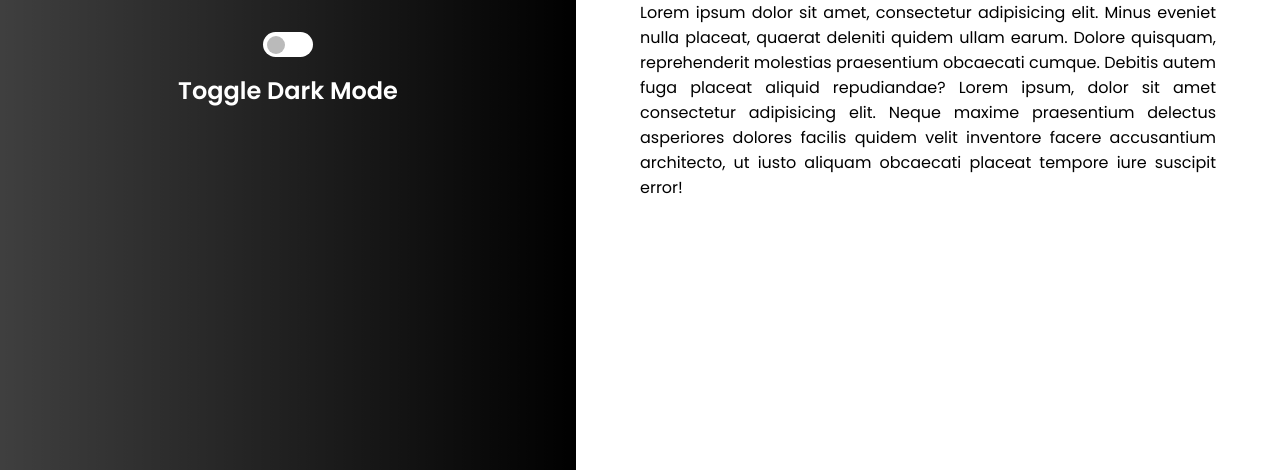
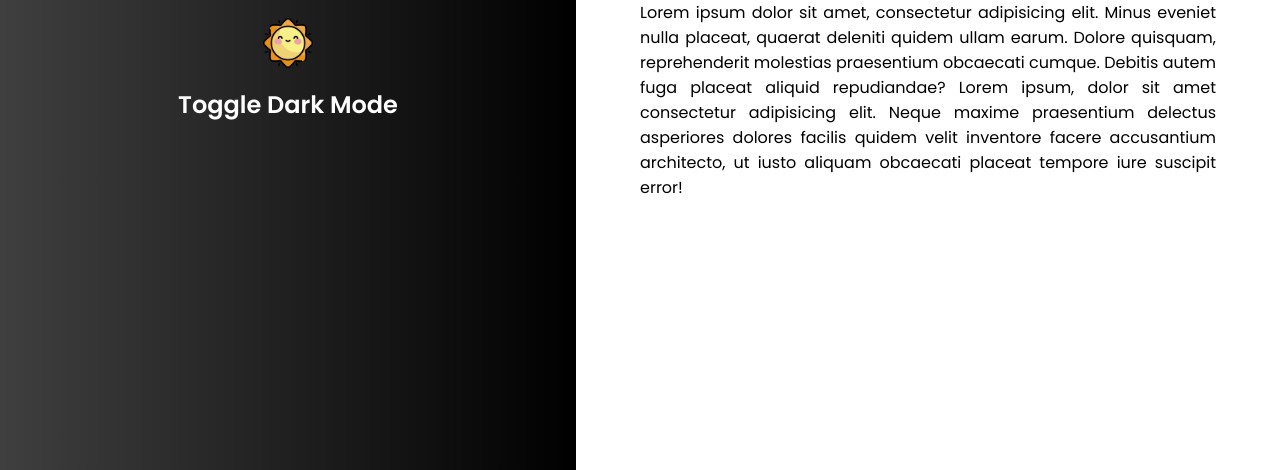
Before and after one commit to MateoCourmont/Stack_basis_training, a plain HTML site: page Theme_Switch/index.html in a window 1280 px wide. Shown: the part 330-800 px from the top of the page. Drawn offline with Linux system fonts and the light colour scheme.

Commit message:
commit - Theme Switch - button changes

```diff
--- a/Theme_Switch/index.html
+++ b/Theme_Switch/index.html
@@ -10,10 +10,9 @@
   <body>
     <main>
       <div id="left-div">
-        <label class="switch">
-          <input type="checkbox" id="darkModeToggle" />
-          <span class="slider"></span>
-        </label>
+        <button id="themeToggle">
+          <img id="themeIcon" src="img/soleil.png" alt="Mode Clair" />
+        </button>
         <p id="statusText">Toggle Dark Mode</p>
       </div>
       <div id="right-div">
--- a/Theme_Switch/script.js
+++ b/Theme_Switch/script.js
@@ -1,13 +1,19 @@
-document.getElementById("darkModeToggle").addEventListener("change", function() {
+document.getElementById("themeToggle").addEventListener("click", function() {
     var right = document.getElementById("right-div");
     var left = document.getElementById("left-div");
     right.classList.toggle("dark-mode");
     left.classList.toggle("dark-mode");
 
+    var themeIcon = document.getElementById("themeIcon");
     var statusText = document.getElementById("statusText");
-    if (this.checked) {
+
+    if (right.classList.contains("dark-mode")) {
+        themeIcon.src = "img/soleil.png";
+        themeIcon.alt = "Mode Sombre";
         statusText.textContent = "Toggle Light Mode";
     } else {
+        themeIcon.src = "img/lune.png";
+        themeIcon.alt = "Mode Clair";
         statusText.textContent = "Toggle Dark Mode";
     }
  })
--- a/Theme_Switch/style.css
+++ b/Theme_Switch/style.css
@@ -33,22 +33,6 @@ main {
   color: black;
 }
 
-#left-div button {
-  color: white;
-  background: none;
-  border: none;
-  font-size: 1.5rem;
-  font-weight: 600;
-  cursor: pointer;
-  transition: all 0.2s ease-in-out;
-  padding: 0.8em;
-}
-
-#left-div button:hover {
-  background: white;
-  color: black;
-}
-
 #left-div.dark-mode {
   background: linear-gradient(to right, #c5c5c5d4, #ffffff);
 }
@@ -74,49 +58,21 @@ main {
   color: white;
 }
 
-.switch {
-  position: relative;
-  display: inline-block;
-  width: 50px;
-  height: 25px;
+#themeToggle {
+  background: none;
+  border: none;
+  padding: none;
+  cursor: pointer;
 }
 
-.switch input {
-  opacity: 0;
-  width: 0;
-  height: 0;
+#themeIcon {
+  height: 50px;
+  width: 50px;
+  transition: transform 0.2s ease-in-out, opacity 0.2s ease-in-out;
 }
 
-.slider {
-  position: absolute;
-  cursor: pointer;
-  top: 0;
-  left: 0;
-  right: 0;
-  bottom: 0;
-  background-color: #ffffff;
-  border-radius: 25px;
-  transition: 0.4s;
-}
-
-.slider::before {
-  position: absolute;
-  content: "";
-  height: 18px;
-  width: 18px;
-  left: 4px;
-  bottom: 3.5px;
-  background-color: #bababa;
-  border-radius: 50%;
-  transition: 0.4s;
-}
-
-input:checked + .slider {
-  background-color: #000;
-}
-
-input:checked + .slider::before {
-  transform: translateX(25px);
+#themeToggle:active #themeIcon {
+  transform: rotate(30deg);
 }
 
 @media (max-width: 768px) {
```
Also changed, not shown: Theme_Switch/img/lune.png (added), Theme_Switch/img/soleil.png (added).
